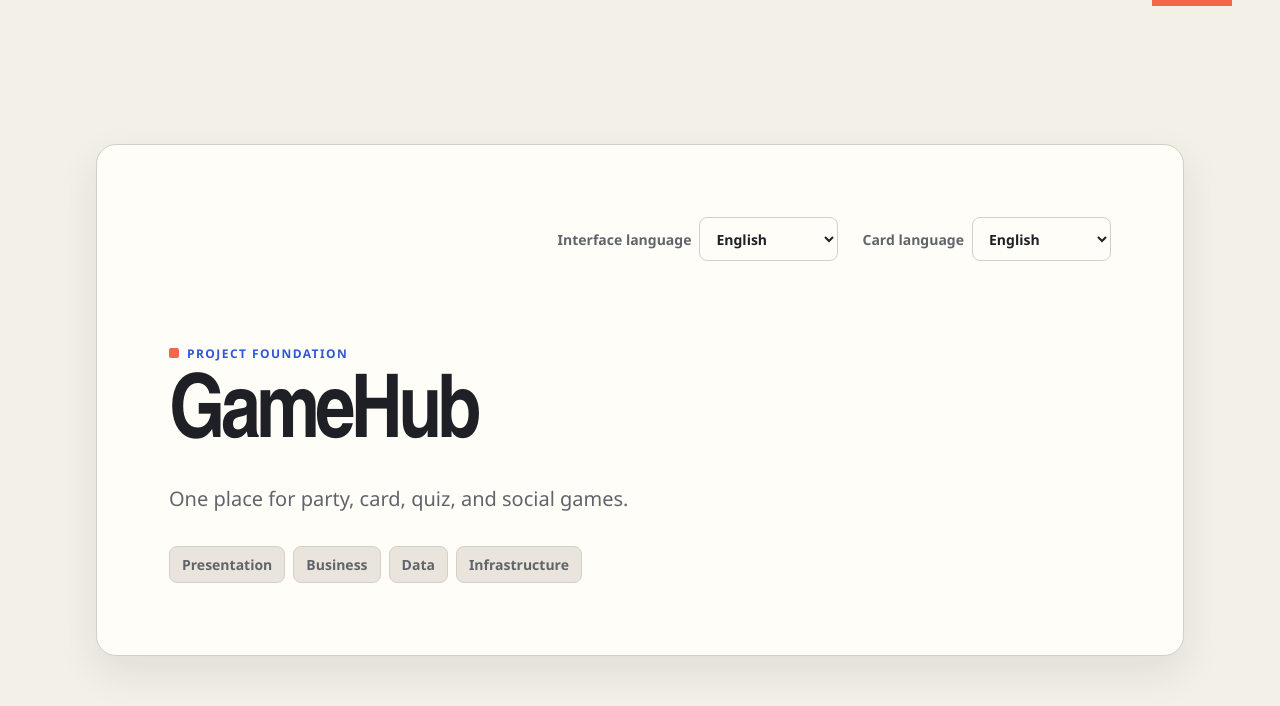
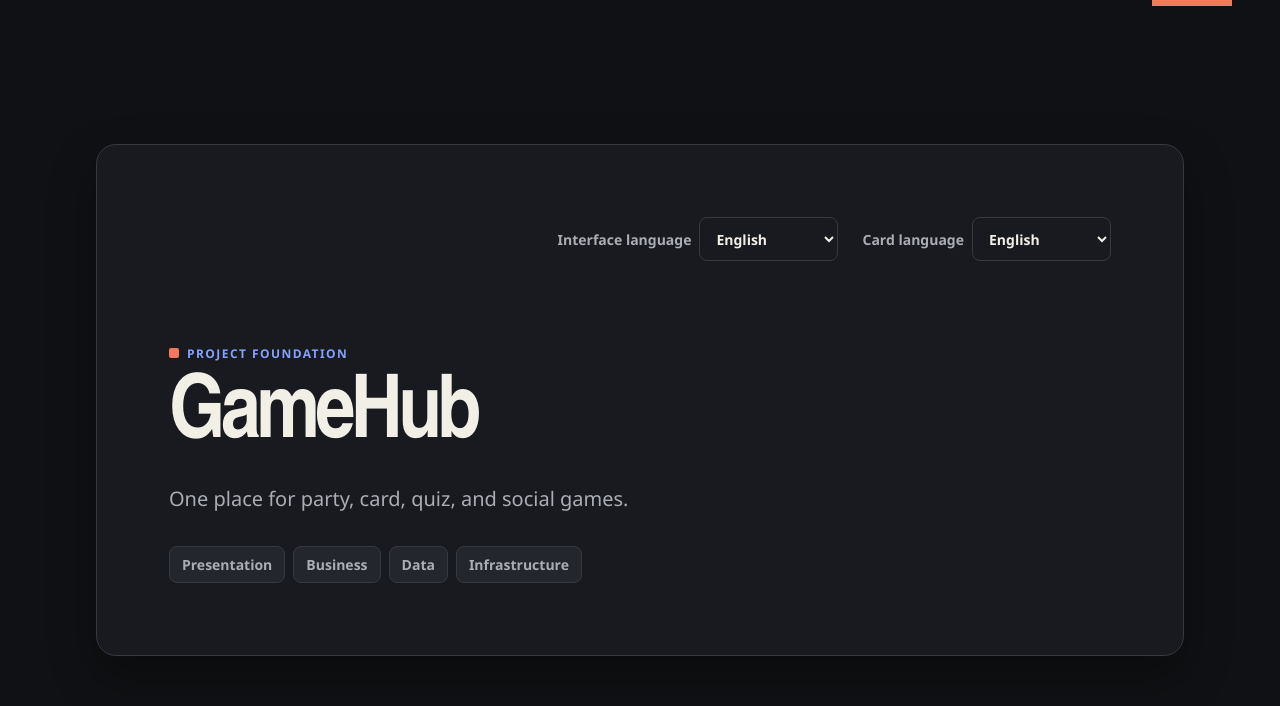
Before and after one commit to Erik513/GameHub, a React (Vite) app: page / in a window 1280 px wide. Shown: the top 706 px of the page. Built offline with nearby package versions, Linux system fonts and the light colour scheme.

Commit message:
Adopt primary dark mode design

```diff
--- a/src/presentation/styles/global.css
+++ b/src/presentation/styles/global.css
@@ -1,6 +1,7 @@
 @import "./tokens.css";
 
 :root {
+  color-scheme: dark;
   color: var(--color-ink);
   background: var(--color-canvas);
   font-family: var(--font-sans);
@@ -230,7 +231,7 @@ h1 {
   display: grid;
   place-items: center;
   padding: var(--space-4);
-  background: rgb(30 32 37 / 58%);
+  background: rgb(0 0 0 / 72%);
 }
 
 .dialog {
--- a/src/presentation/styles/tokens.css
+++ b/src/presentation/styles/tokens.css
@@ -1,16 +1,16 @@
 :root {
-  --color-canvas: #f3f0e8;
-  --color-surface: #fffdf8;
-  --color-surface-muted: #e9e5dc;
-  --color-ink: #1e2025;
-  --color-ink-muted: #62646b;
-  --color-line: #d4d0c7;
-  --color-accent: #3157d5;
-  --color-accent-hover: #2447bd;
-  --color-accent-contrast: #ffffff;
-  --color-play: #ef674d;
-  --color-danger: #b42318;
-  --color-focus: #3157d5;
+  --color-canvas: #101114;
+  --color-surface: #181a1f;
+  --color-surface-muted: #23262d;
+  --color-ink: #f2efe7;
+  --color-ink-muted: #aaadb5;
+  --color-line: #363942;
+  --color-accent: #86a1ff;
+  --color-accent-hover: #a0b5ff;
+  --color-accent-contrast: #101114;
+  --color-play: #f4775f;
+  --color-danger: #ff8d82;
+  --color-focus: #9bb1ff;
   --font-sans: "Aptos", "Segoe UI", system-ui, -apple-system, sans-serif;
   --font-display: "Arial Narrow", "Aptos Display", "Segoe UI", sans-serif;
   --text-xs: 0.75rem;
@@ -30,7 +30,7 @@
   --radius-sm: 0.5rem;
   --radius-md: 0.875rem;
   --radius-lg: 1.25rem;
-  --shadow-card: 0 1rem 2.5rem rgb(30 32 37 / 9%);
+  --shadow-card: 0 1.25rem 3rem rgb(0 0 0 / 32%);
   --control-height: 2.75rem;
   --content-width: 68rem;
 }
```
Also changed, not shown: 4 other files (tests, documents, lock files or other folders).
